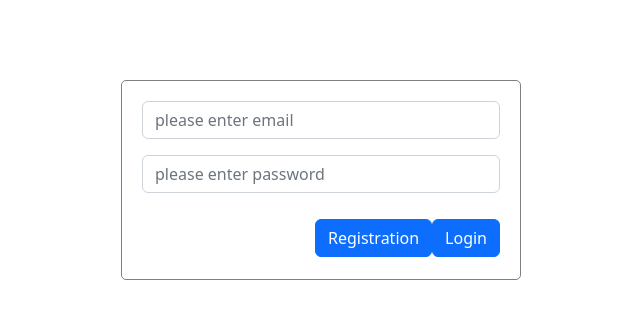
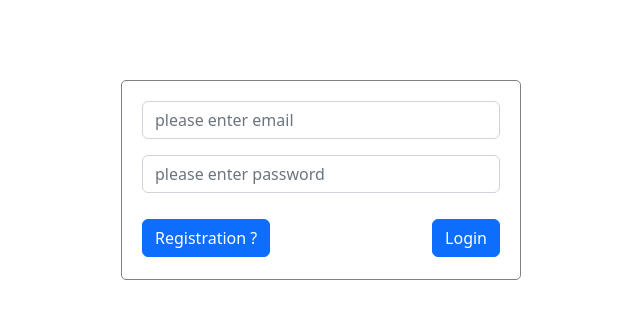
Before and after one commit to saifulorange/task-management, a React (Create React App) app: page /login in a window 1280 px wide. Shown: the top 318 px of the page, without its empty margins (319-959 px from the left). Built offline with nearby package versions, Linux system fonts and the light colour scheme.

Commit message:
chnage layout for registration page

```diff
--- a/src/pages/login/Login.js
+++ b/src/pages/login/Login.js
@@ -118,12 +118,12 @@ const Login = () => {
                     </Form.Group>
 
                     <Button style={{float:'right',marginTop: '10px'}} type='button' onClick={loginData}>Login</Button>
-                    <Button style={{float:'right',marginTop: '10px'}} type='button' onClick={navigateRegister}>Registration</Button>
+                    <Button style={{float:'left',marginTop: '10px'}} type='button' onClick={navigateRegister}>Registration ?</Button>
 
                 </Form>
             </div>
 
-</div>
+    </div>
   )
 }
 
--- a/src/pages/registration/Registration.js
+++ b/src/pages/registration/Registration.js
@@ -3,14 +3,10 @@ import { Form, Button } from 'react-bootstrap'
 import { createUserWithEmailAndPassword, getAuth} from "firebase/auth";
 import '../../firebase'
 import { checkEmailValidation } from '../../Utils/Utils';
-import {setActiveUser,selectUserName} from '../../reducer/userSlice'
-import {useSelector,useDispatch} from 'react-redux';
 import { useNavigate } from 'react-router-dom'
 
 const Registration = () => {
     let navigate = useNavigate();
-    const dispatch = useDispatch();
-    const userName = useSelector(selectUserName)
     const [registrationForm,setRegistrationForm] = useState({
         username : '',
         email : '',
@@ -69,6 +65,10 @@ const Registration = () => {
         }
     }
 
+    const redirectLoginPage = () => {
+        navigate('/login',{replace: true})
+    }
+
     const validatonCheck = () => {
         let error = {};
         for(let key in registrationForm){
@@ -92,7 +92,6 @@ const Registration = () => {
             <div style={registrationPageDesign}>
                 <Form>
                     <Form.Group className="mb-3">
-                        {/* <Form.Label>Title: </Form.Label> */}
                         <Form.Control value={registrationForm.username} name='username' onChange={handleChange} type="text" placeholder='please enter username' />
                         {
                             Object.keys(error).length !=0 && error['username'] != '' &&
@@ -102,7 +101,6 @@ const Registration = () => {
                     </Form.Group>
 
                     <Form.Group className="mb-3">
-                        {/* <Form.Label>Title: </Form.Label> */}
                         <Form.Control value={registrationForm.email} name='email' onChange={handleChange} type="email" placeholder='please enter email' />
                         {
                             Object.keys(error).length !=0 && error['email'] != '' &&
@@ -116,7 +114,6 @@ const Registration = () => {
                     </Form.Group>
 
                     <Form.Group className="mb-3">
-                        {/* <Form.Label>Title: </Form.Label> */}
                         <Form.Control value={registrationForm.password}  name='password' onChange={handleChange} type="password" placeholder='please enter password' />
                         {
                             Object.keys(error).length !=0 && error['password'] != '' &&
@@ -126,6 +123,7 @@ const Registration = () => {
                     </Form.Group>
 
                     <Button style={{float:'right',marginTop: '10px'}} type='button' onClick={registrationData}>Registration</Button>
+                    <Button style={{float:'left',marginTop: '10px'}} type='button' onClick={redirectLoginPage}>Login?</Button>
 
                 </Form>
             </div>
```
